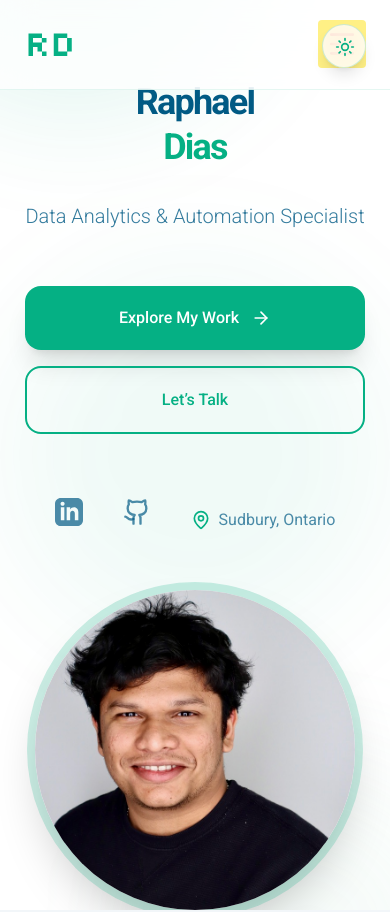
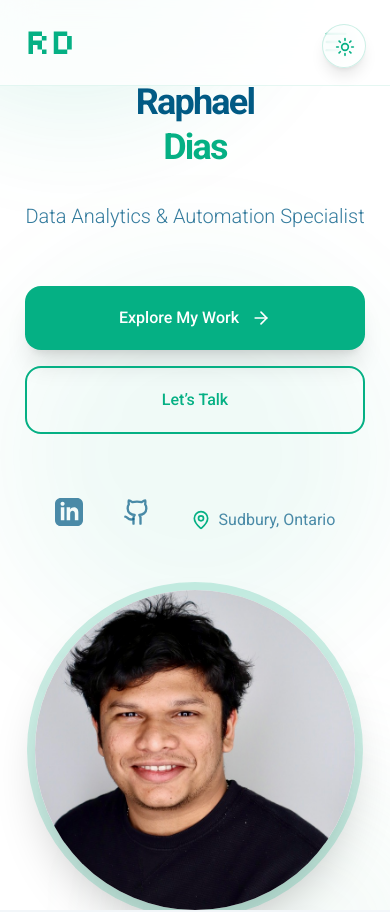
Before and after one commit to raphaelbdias/portfolio, a Next.js app: page / in a window 390 px wide. Shown: the top 912 px of the page. Built offline with nearby package versions, Linux system fonts and the light colour scheme.

Commit message:
fixed toggle issue

```diff
--- a/app/components/Navbar.tsx
+++ b/app/components/Navbar.tsx
@@ -5,6 +5,7 @@ import Link from "next/link";
 import { usePathname } from "next/navigation";
 import { Menu, X } from "lucide-react";
 import { useState } from "react";
+// import ThemeToggle from "@/components/ThemeToggle"; // <-- add your toggle import
 
 const navItems = [
   { name: "Home", href: "/" },
@@ -58,15 +59,20 @@ export default function Navbar() {
           </a>
         </div>
 
-        {/* Mobile Hamburger */}
-        {/* Mobile Hamburger (TEMP DEBUG VISUAL) */}
-        <button
-          onClick={() => setMobileOpen(!mobileOpen)}
-          className="md:hidden text-red-600 bg-yellow-200 p-2 rounded z-[999]"
-        >
-          {mobileOpen ? <X className="w-8 h-8" /> : <Menu className="w-8 h-8" />}
-        </button>
+        {/* MOBILE RIGHT CONTROLS */}
+        <div className="flex items-center gap-4 md:hidden">
+          {/* Dark Mode Toggle */}
+          {/* <ThemeToggle /> */}  {/* ← insert your toggle here */}
 
+          {/* Hamburger */}
+          <button
+            onClick={() => setMobileOpen(!mobileOpen)}
+            className="text-primary focus:outline-none z-[999]"
+            aria-label="Toggle menu"
+          >
+            {mobileOpen ? <X className="w-7 h-7" /> : <Menu className="w-7 h-7" />}
+          </button>
+        </div>
       </nav>
 
       {/* Mobile Menu */}
```
